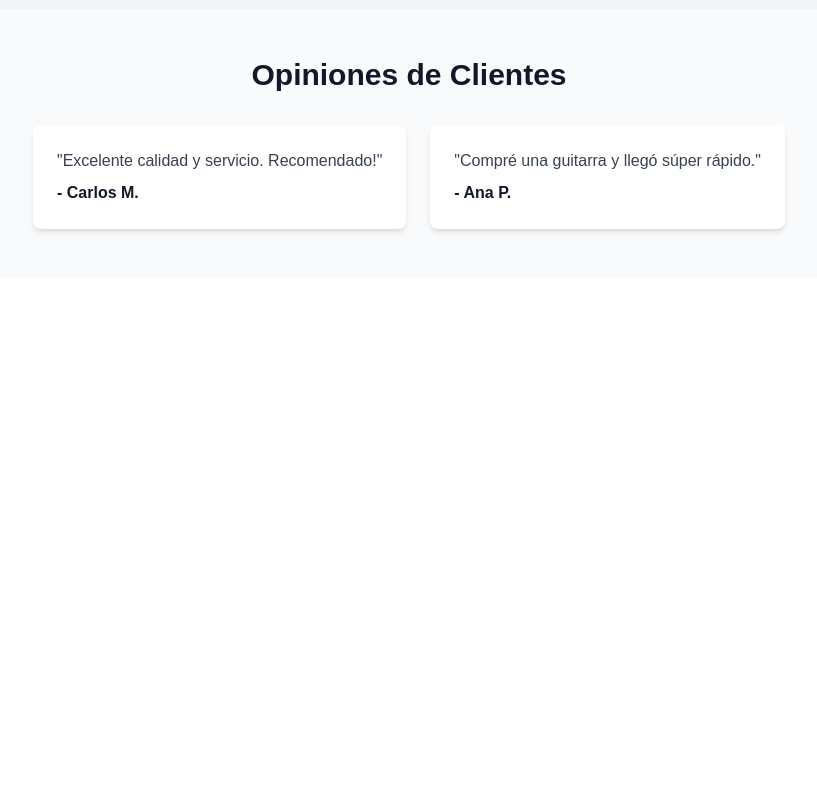
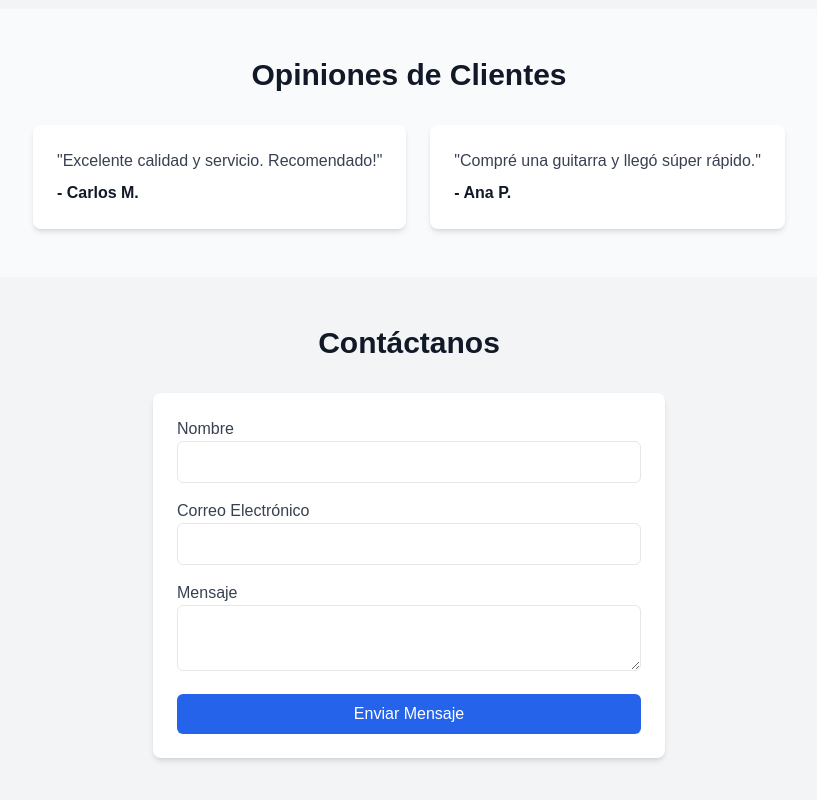
Before and after one commit to Alfarog507/amsoundgt, a Next.js app: page / in a window 1280 px wide. Shown: the part 1287-2087 px from the top of the page, without its empty margins (231-1048 px from the left). Before the commit the page ends 1564 px from the top, so only its background shows below. Built offline with nearby package versions, Linux system fonts and the light colour scheme.

Commit message:
Agregamos el componente contacto

```diff
--- /dev/null
+++ b/components/Contact.tsx
@@ -0,0 +1,38 @@
+import React from "react";
+
+export default function Contact() {
+  return (
+    <section id="contacto" className="py-12 bg-gray-100 dark:bg-gray-900">
+      <div className="container mx-auto px-6">
+        <h2 className="text-3xl font-bold text-center text-gray-900 dark:text-white mb-8">
+          Contáctanos
+        </h2>
+        <form className="max-w-lg mx-auto bg-white dark:bg-gray-800 p-6 rounded-lg shadow-md">
+          <label className="block mb-4">
+            <span className="text-gray-700 dark:text-gray-300">Nombre</span>
+            <input
+              type="text"
+              className="w-full p-2 border rounded-md dark:bg-gray-700"
+            />
+          </label>
+          <label className="block mb-4">
+            <span className="text-gray-700 dark:text-gray-300">
+              Correo Electrónico
+            </span>
+            <input
+              type="email"
+              className="w-full p-2 border rounded-md dark:bg-gray-700"
+            />
+          </label>
+          <label className="block mb-4">
+            <span className="text-gray-700 dark:text-gray-300">Mensaje</span>
+            <textarea className="w-full p-2 border rounded-md dark:bg-gray-700"></textarea>
+          </label>
+          <button className="w-full bg-blue-600 text-white py-2 rounded-md hover:bg-blue-700 transition">
+            Enviar Mensaje
+          </button>
+        </form>
+      </div>
+    </section>
+  );
+}
--- a/src/app/page.tsx
+++ b/src/app/page.tsx
@@ -3,6 +3,7 @@ import Navbar from "@/components/Navbar";
 import Hero from "@/components/Hero";
 import Catalog from "@/components/Catalog";
 import Testimonials from "@/components/Testimonials";
+import Contact from "@/components/Contact";
 
 export default function Home() {
   return (
@@ -11,6 +12,7 @@ export default function Home() {
       <Hero />
       <Catalog />
       <Testimonials />
+      <Contact />
     </div>
   );
 }
```
